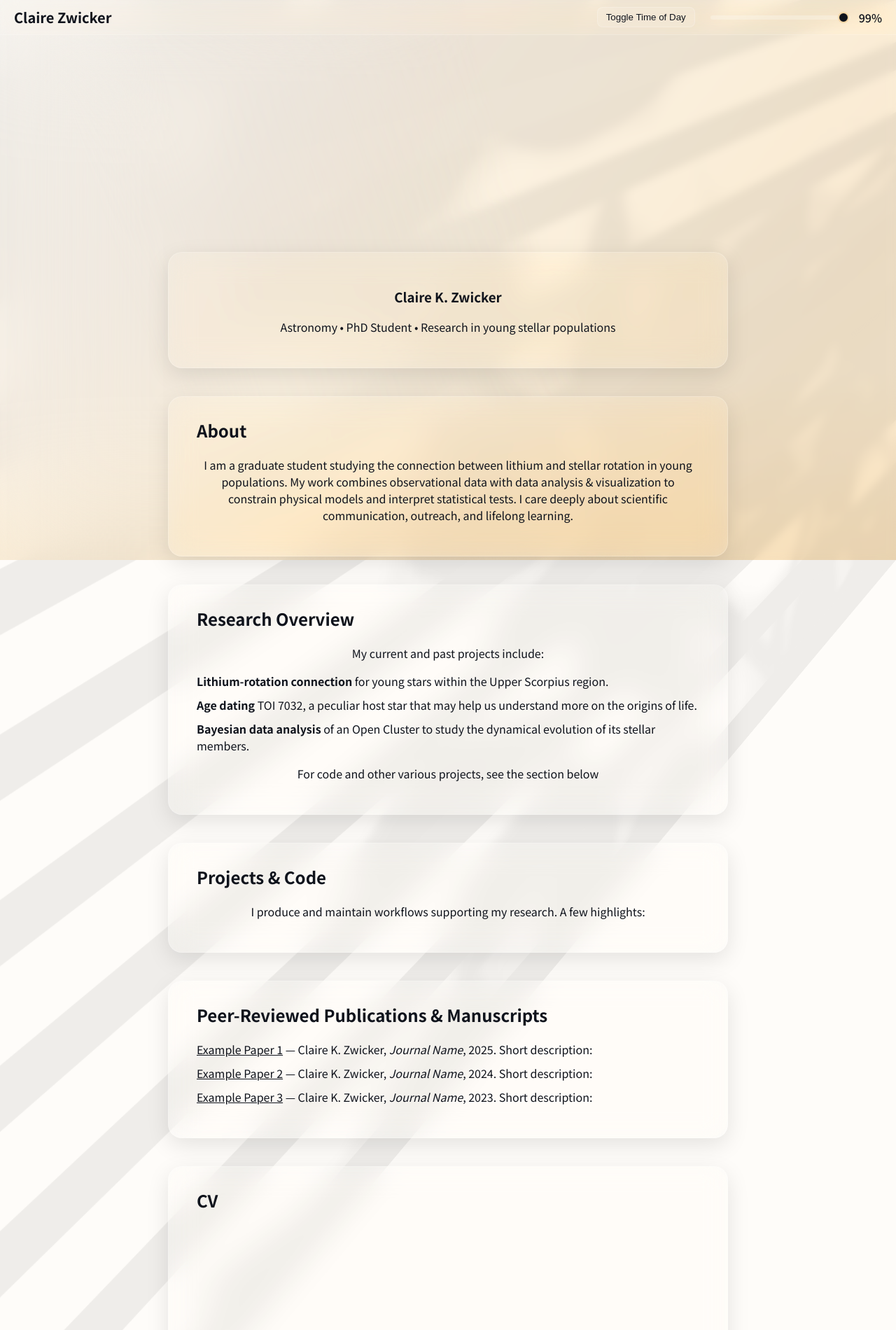
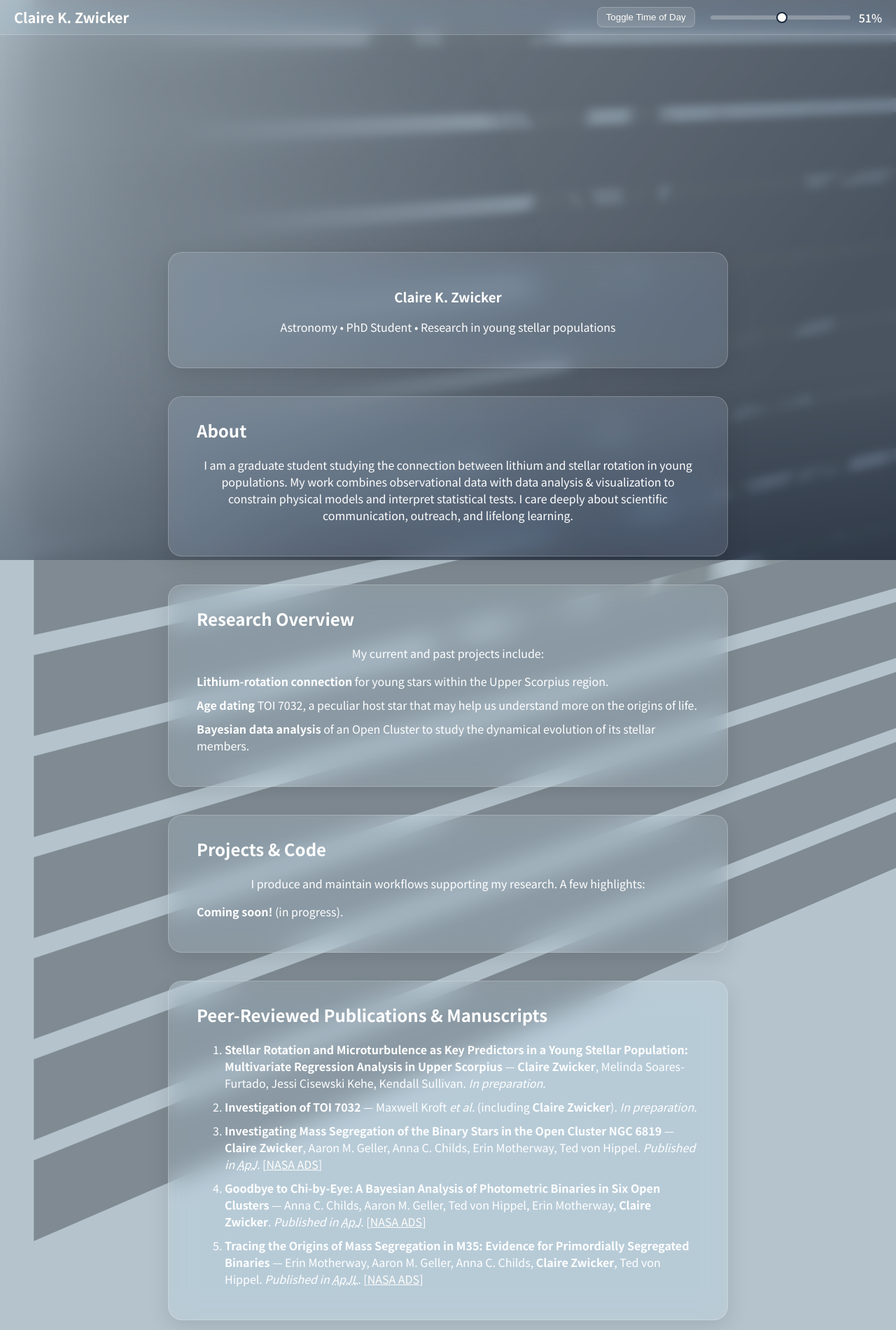
Before and after one commit to Clairezy/sunlight, a plain HTML site: page index.html in a window 1280 px wide. Shown: the top 1900 px of the page at 70% size. Drawn offline with Linux system fonts and the light colour scheme.

Commit message:
Add files via upload
updated files

```diff
--- a/index.css
+++ b/index.css
@@ -40,12 +40,12 @@ body {
 
 body.animation-ready {
   animation-play-state: running;
-  animation-duration: 1s;
+  animation-duration: 2s;
   animation-name: sunrise;
 }
 
 body.animation-ready.dark {
-  animation-duration: 1.7s;
+  animation-duration: 3s;
   animation-name: sunset;
 }
 
--- a/index.html
+++ b/index.html
@@ -14,17 +14,17 @@
 <body>
 <!-- Top fixed header with persistent name at left and day/night controls at right -->
 <header class="site-header" role="banner" aria-label="Site header">
-  <div class="site-title">Claire Zwicker</div>
+  <div class="site-title">Claire K. Zwicker</div>
 
   <div class="sun-controls" role="region" aria-label="Day and night controls">
-    <button id="daynight-toggle" type="button" aria-pressed="false" aria-label="Toggle day and night">
+    <button id="daynight-toggle" type="button" aria-pressed="true" aria-label="Toggle day and night">
       Toggle Time of Day
     </button>
 
     <label for="daynight-slider" class="visually-hidden"></label>
-    <input id="daynight-slider" type="range" min="0" max="100" value="99"
+    <input id="daynight-slider" type="range" min="0" max="100" value="51"
            aria-label="Day to night slider (0 = night, 100 = day)">
-    <div id="daynight-value" aria-hidden="true">99%</div>
+    <div id="daynight-value" aria-hidden="true">51%</div>
   </div>
 </header>
 
@@ -38,7 +38,7 @@
           <defs>
             <filter id="wind" x="-20%" y="-20%" width="140%" height="140%">
               <feTurbulence type="fractalNoise" numOctaves="4" seed="1">
-                <animate attributeName="baseFrequency" dur="16s" keyTimes="0;0.33;0.66;1"
+                <animate attributeName="baseFrequency" dur="10s" keyTimes="0;0.33;0.66;1"
                   values="0.005 0.003;0.01 0.009;0.008 0.004;0.005 0.003" repeatCount="indefinite" />
               </feTurbulence>
               <feDisplacementMap in="SourceGraphic">
@@ -52,6 +52,10 @@
 
       <div id="blinds">
         <div class="shutters">
+          <div class="shutter"></div>
+          <div class="shutter"></div>
+          <div class="shutter"></div>
+          <div class="shutter"></div>
           <div class="shutter"></div>
           <div class="shutter"></div>
           <div class="shutter"></div>
@@ -99,27 +103,61 @@
         <li><strong>Age dating</strong> TOI 7032, a peculiar host star that may help us understand more on the origins of life.</li>
         <li><strong>Bayesian data analysis</strong> of an Open Cluster to study the dynamical evolution of its stellar members. </li>
       </ul>
-      <p>For code and other various projects, see the section below</p>
+      <!-- <p>For code and other various projects, see the section below</p> -->
     </section>
 
     <section class="glass-panel" id="projects">
       <h2>Projects & Code</h2>
       <p>I produce and maintain workflows supporting my research. A few highlights:</p>
       <ul>
-        <!-- <li><strong>exoplanet-retrievals</strong> — pipeline for combining JWST and ground-based spectra with configurable forward models. <a href="https://github.com/username/exoplanet-retrievals" target="_blank" rel="noopener">GitHub</a></li>
-        <li><strong>stellar-evo-tools</strong> — tools for generating and comparing stellar evolutionary tracks (includes Jupyter examples). <a href="https://github.com/username/stellar-evo-tools" target="_blank" rel="noopener">GitHub</a></li>
+        <li><strong>Coming soon!</strong> (in progress). </a></li>
+        <!-- <li><strong>stellar-evo-tools</strong> — tools for generating and comparing stellar evolutionary tracks (includes Jupyter examples). <a href="https://github.com/username/stellar-evo-tools" target="_blank" rel="noopener">GitHub</a></li>
         <li><strong>ism-spectools</strong> — scripts and notebooks for ISM spectral fitting and visualization. <a href="https://github.com/username/ism-spectools" target="_blank" rel="noopener">GitHub</a></li>
       </ul> -->
       </section>
 
-    <section class="glass-panel" id="publications">
-      <h2>Peer-Reviewed Publications & Manuscripts</h2>
-      <ul>
-        <li><a href="papers/ExamplePaper1.pdf" target="_blank" rel="noopener">Example Paper 1</a> — Claire K. Zwicker, <em>Journal Name</em>, 2025. Short description: </li>
-        <li><a href="papers/ExamplePaper2.pdf" target="_blank" rel="noopener">Example Paper 2</a> — Claire K. Zwicker, <em>Journal Name</em>, 2024. Short description: </li>
-        <li><a href="papers/ExamplePaper3.pdf" target="_blank" rel="noopener">Example Paper 3</a> — Claire K. Zwicker, <em>Journal Name</em>, 2023. Short description: </li>
-      </ul>
-    </section>
+<section class="glass-panel" id="publications">
+  <h2>Peer-Reviewed Publications & Manuscripts</h2>
+
+  <ol class="pub-list">
+    <li>
+      <strong>Stellar Rotation and Microturbulence as Key Predictors in a Young Stellar Population: Multivariate Regression Analysis in Upper Scorpius</strong>
+      — <span class="pub-authors"><strong>Claire Zwicker</strong>, Melinda Soares-Furtado, Jessi Cisewski Kehe, Kendall Sullivan</span>.
+      <em>In preparation</em>.
+      <!-- <span class="pub-links">[<a class="ads-link" href="https://ui.adsabs.harvard.edu/search/q=Stellar%20Rotation%20and%20Microturbulence%20as%20Key%20Predictors%20in%20a%20Young%20Stellar%20Population%3A%20Multivariate%20Regression%20Analysis%20in%20Upper%20Scorpius&sort=date%20desc" target="_blank" rel="noopener">NASA ADS</a>]</span>
+    </li> -->
+
+    <li>
+      <strong>Investigation of TOI 7032</strong>
+      — <span class="pub-authors">Maxwell Kroft <em>et al.</em> (including <strong>Claire Zwicker</strong>)</span>.
+      <em>In preparation</em>.
+      <!-- <span class="pub-links">[<a class="ads-link" href="https://ui.adsabs.harvard.edu/search/q=Investigation%20of%20TOI%207032&sort=date%20desc" target="_blank" rel="noopener">NASA ADS</a>]</span>
+    </li> -->
+
+    <li>
+      <strong>Investigating Mass Segregation of the Binary Stars in the Open Cluster NGC 6819</strong>
+      — <span class="pub-authors"><strong>Claire Zwicker</strong>, Aaron M. Geller, Anna C. Childs, Erin Motherway, Ted von Hippel</span>.
+      <em>Published in <abbr title="The Astrophysical Journal">ApJ</abbr></em>.
+      <span class="pub-links">[<a class="ads-link" href="https://ui.adsabs.harvard.edu/search/q=Investigating%20Mass%20Segregation%20of%20the%20Binary%20Stars%20in%20the%20Open%20Cluster%20NGC%206819&sort=date%20desc" target="_blank" rel="noopener">NASA ADS</a>]</span>
+    </li>
+
+    <li>
+      <strong>Goodbye to Chi-by-Eye: A Bayesian Analysis of Photometric Binaries in Six Open Clusters</strong>
+      — <span class="pub-authors">Anna C. Childs, Aaron M. Geller, Ted von Hippel, Erin Motherway, <strong>Claire Zwicker</strong></span>.
+      <em>Published in <abbr title="The Astrophysical Journal">ApJ</abbr></em>.
+      <span class="pub-links">[<a class="ads-link" href="https://ui.adsabs.harvard.edu/search/q=Goodbye%20to%20Chi-by-Eye%3A%20A%20Bayesian%20Analysis%20of%20Photometric%20Binaries%20in%20Six%20Open%20Clusters&sort=date%20desc" target="_blank" rel="noopener">NASA ADS</a>]</span>
+    </li>
+
+    <li>
+      <strong>Tracing the Origins of Mass Segregation in M35: Evidence for Primordially Segregated Binaries</strong>
+      — <span class="pub-authors">Erin Motherway, Aaron M. Geller, Anna C. Childs, <strong>Claire Zwicker</strong>, Ted von Hippel</span>.
+      <em>Published in <abbr title="The Astrophysical Journal Letters">ApJL</abbr></em>.
+      <span class="pub-links">[<a class="ads-link" href="https://ui.adsabs.harvard.edu/search/q=Tracing%20the%20Origins%20of%20Mass%20Segregation%20in%20M35%3A%20Evidence%20for%20Primordially%20Segregated%20Binaries&sort=date%20desc" target="_blank" rel="noopener">NASA ADS</a>]</span>
+    </li>
+  </ol>
+</section>
+
+
 
     <section class="glass-panel" id="cv">
     <h2>CV</h2>
@@ -136,9 +174,9 @@
       <h2>Contact & Presence</h2>
       <p>Email: <a href="mailto:claire@example.com">czwicker@wisc.edu</a></p>
       <p>ORCID ID: <a href="https://orcid.org/0000-0003-3695-2655">0000-0003-3695-2655</a></p>
+      <p>Github: <a href="https://github.com/clairezwicker" target="_blank" rel="noopener">github.com/clairezwicker</a></p>
       <p>LinkedIn: <a href="https://www.linkedin.com/in/claire-zwicker-74a7b4250/" target="_blank" rel="noopener">linkedin.com/in/claire-zwicker-74a7b4250/</a></p>
-      <p>Code & data: <a href="https://github.com/clairezwicker" target="_blank" rel="noopener">github.com/clairezwicker</a></p>
-    </section>
+      </section>
 
   </article>
 
--- a/index.js
+++ b/index.js
@@ -1,6 +1,11 @@
 const slider = document.getElementById("daynight-slider");
 const toggle = document.getElementById("daynight-toggle");
 const body = document.body;
+
+// Default mode: start in night mode (true = night, false = day)
+let isDark = true;
+body.classList.toggle("dark", isDark);
+toggle.setAttribute("aria-pressed", String(isDark)); // accessibility: reflect initial state
 
 // Key colors for daytime interpolation
 const keyColors = [
@@ -25,7 +30,7 @@ function lerpColor(rgb1, rgb2, t) {
   return rgb1.map((v, i) => Math.round(v + (rgb2[i] - v) * t));
 }
 
-// Compute background color from slider 0–100
+// Compute background color from 0–100
 function interpolateColor(value) {
   let lower = keyColors[0], upper = keyColors[keyColors.length - 1];
   for (let i = 0; i < keyColors.length - 1; i++) {
@@ -42,40 +47,52 @@ function interpolateColor(value) {
 }
 
 // Update background and text
-function updateUI(value) {
-  const bgColor = interpolateColor(value);
+// rawValue = the slider's numeric value (0–100) as the user sees it.
+// We compute an effective value that the color system uses depending on isDark.
+function updateUI(rawValue) {
+  // If in night mode, interpret slider percentage from the *night* side:
+  // this flips how the numeric slider is mapped to colors without changing the slider itself.
+  const effectiveValue = isDark ? (100 - rawValue) : rawValue;
+
+  const bgColor = interpolateColor(effectiveValue);
   body.style.backgroundColor = bgColor;
 
-  // Contrast-aware text
-  body.style.color = value < 50 ? "#fff" : "#0f131c";
+  // Contrast-aware text uses the effective value
+  const textColor = effectiveValue < 50 ? "#fff" : "#0f131c";
+  body.style.color = textColor;
 
   document.querySelectorAll(".glass-panel").forEach(panel => {
-    panel.style.color = body.style.color;
+    panel.style.color = textColor;
   });
 
-  document.getElementById("daynight-value").textContent = `${value}%`;
-  slider.value = value;
+  // Show the slider number as the user expects (do NOT overwrite the slider position here)
+  document.getElementById("daynight-value").textContent = `${rawValue}%`;
 }
 
-// Slider input
+// Slider input — user moves the slider, we update UI using the slider's raw value
 slider.addEventListener("input", e => {
-  updateUI(parseInt(e.target.value));
+  updateUI(parseInt(e.target.value, 10));
 });
 
-// Toggle button
+// Toggle button — flip the interpretation mode, but keep the slider where it is
 toggle.addEventListener("click", () => {
-  const isDark = body.classList.toggle("dark");
-  updateUI(isDark ? 0 : 100); // night = 0, day = 100
+  isDark = !isDark;
+  body.classList.toggle("dark", isDark);
+  toggle.setAttribute("aria-pressed", String(isDark));
+  // Re-render using current slider value (do not change slider.value here)
+  updateUI(parseInt(slider.value, 10));
 });
 
-// Spacebar toggle
+// Spacebar toggle (same as button)
 document.addEventListener("keydown", event => {
   if (event.key === " " || event.keyCode === 32) {
     event.preventDefault();
-    const isDark = body.classList.toggle("dark");
-    updateUI(isDark ? 0 : 100);
+    isDark = !isDark;
+    body.classList.toggle("dark", isDark);
+    toggle.setAttribute("aria-pressed", String(isDark));
+    updateUI(parseInt(slider.value, 10));
   }
 });
 
-// Initialize
-updateUI(parseInt(slider.value));
+// Initialize UI (keeps slider at its stored value — e.g., 49 — but renders in night mode)
+updateUI(parseInt(slider.value, 10));
```
